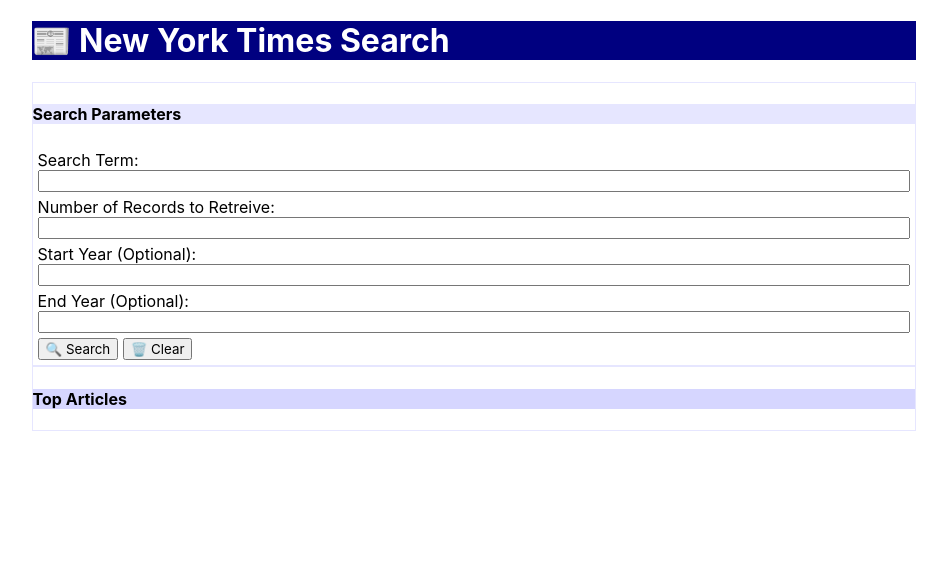
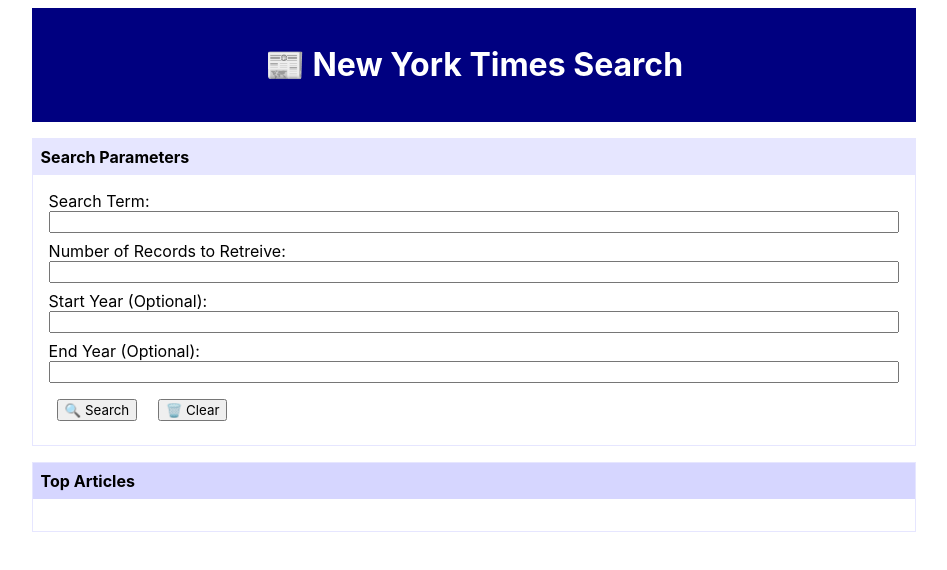
Before and after one commit to pensadotech/NewYorkTimes, a plain HTML site: page index.html in a window 1280 px wide. Shown: the whole page, without its empty margins (166-1113 px from the left). Drawn offline with nearby package versions, Linux system fonts and the light colour scheme.

Commit message:
fix margins padding

```diff
--- a/assets/css/style.css
+++ b/assets/css/style.css
@@ -7,27 +7,37 @@ header{
     background-color: hsl(240, 100%, 25%);
     color: white;
     width: 70%;
-    margin: 0 auto;
+    margin: 0 auto 1rem;
+    padding: 1em;
+    text-align: center;
+}
+
+h4{
+    margin: 0;
 }
 
 .searchcontainer{
     width: 70%;
-    margin: 0 auto;
+    margin: 0 auto 1rem;
     border: 1px solid hsl(240, 100%, 95%);
 }
 
 .searchheader{
+    padding: .5rem;
     background-color:  hsl(240, 100%, 95%);
 }
 
 form{
-    padding: 5px
+    padding: 1rem;
 }
 
 input{
     display: block;
     width: 100%;
-    margin-bottom: 5px;
+    margin-bottom: .5rem;
+}
+button{
+    margin: .5rem;
 }
 .articlecontainer{
     border: 1px solid hsl(240, 100%, 95%);
@@ -36,5 +46,9 @@ input{
 
 }
 .articleheader{
+    padding: .5rem;
     background-color:  hsl(240, 100%, 92%);
 }
+#results{
+    padding: 1rem;
+}
```
